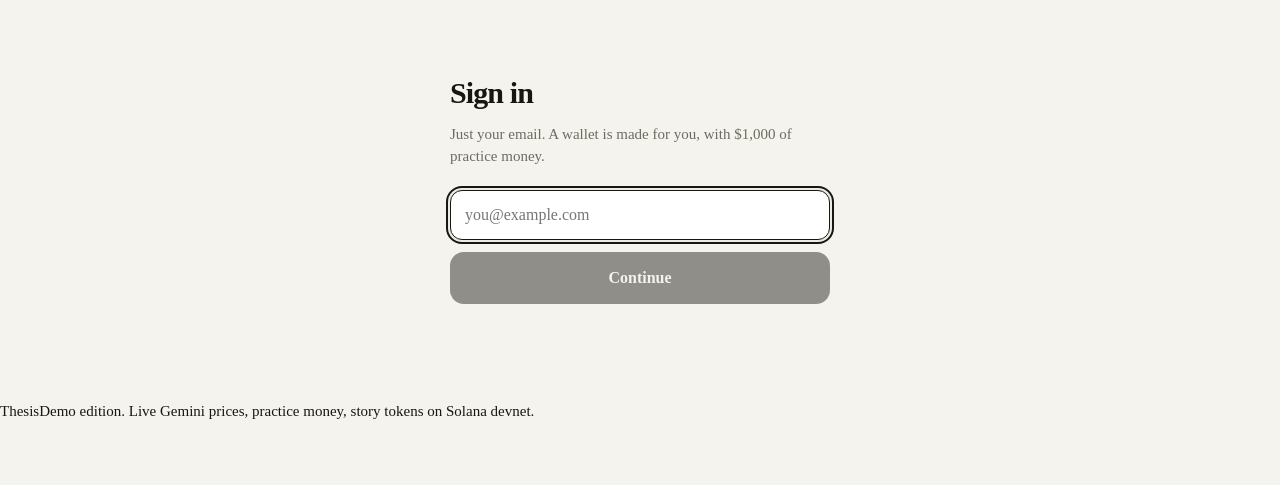
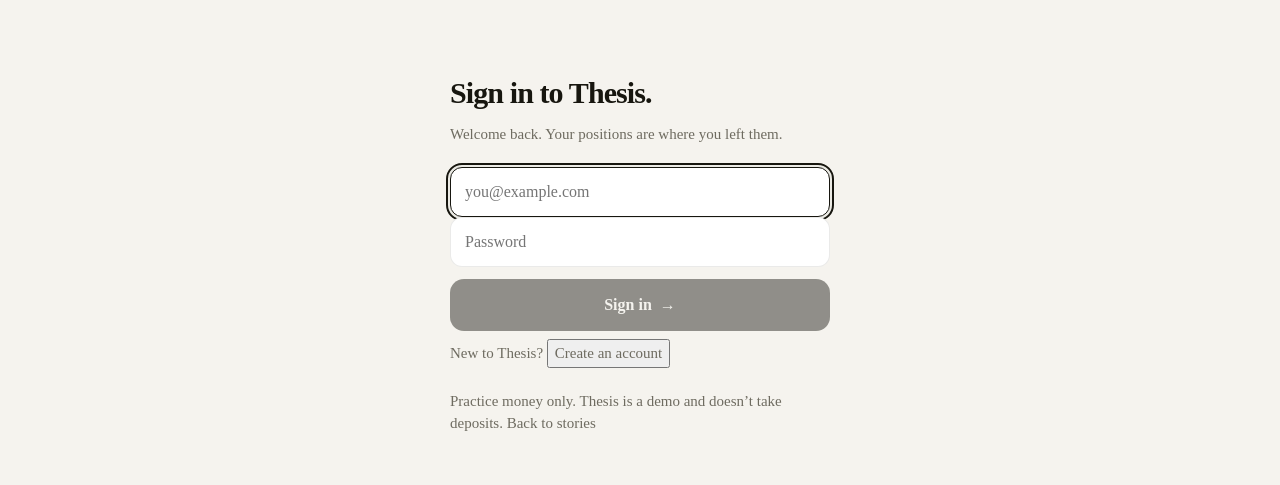
Before and after one commit to maanas-pab/thesis, a Next.js app: page /signin in a window 1280 px wide. Shown: the part 122-607 px from the top of the page. Built offline with nearby package versions, Linux system fonts and the light colour scheme; no server answers.

Commit message:
feat(auth): update sign-in and registration page

```diff
--- a/app/signin/page.tsx
+++ b/app/signin/page.tsx
@@ -1,37 +1,89 @@
 "use client";
+import Link from "next/link";
 import { useRouter, useSearchParams } from "next/navigation";
-import { Suspense, useState } from "react";
-import { signIn } from "@/lib/store";
+import { Suspense, useEffect, useState } from "react";
+import { hasLocalAccount, signIn } from "@/lib/store";
 
 function Form() {
   const router = useRouter();
-  const next = useSearchParams().get("next");
+  const params = useSearchParams();
+  const next = params.get("next");
+  const [mode, setMode] = useState<"signin" | "signup">(params.get("mode") === "signup" ? "signup" : "signin");
   const [email, setEmail] = useState("");
-  const ok = /^\S+@\S+\.\S+$/.test(email);
+  const [password, setPassword] = useState("");
+  const [error, setError] = useState<string | null>(null);
+  const [busy, setBusy] = useState(false);
+  const [legacy, setLegacy] = useState(false);
+  useEffect(() => setLegacy(hasLocalAccount()), []);
+  const ok = /^\S+@\S+\.\S+$/.test(email) && password.length >= (mode === "signup" ? 8 : 1);
+  const signup = mode === "signup";
+
   return (
     <form
       className="signin"
-      onSubmit={(e) => {
+      onSubmit={async (e) => {
         e.preventDefault();
-        if (!ok) return;
-        signIn(email.trim());
+        if (!ok || busy) return;
+        setBusy(true);
+        setError(null);
+        const err = await signIn(email.trim(), password, mode);
+        setBusy(false);
+        if (err) return setError(err);
         router.replace(next && next.startsWith("/") && !next.startsWith("//") ? next : "/");
       }}
     >
-      <h1>Sign in</h1>
-      <p>Just your email. A wallet is made for you, with $1,000 of practice money.</p>
+      <span className="mark big rise" />
+      <h1 className="rise" style={{ "--d": "60ms" } as React.CSSProperties}>
+        {signup ? "Create your account." : "Sign in to Thesis."}
+      </h1>
+      <p className="rise" style={{ "--d": "140ms" } as React.CSSProperties}>
+        {signup
+          ? legacy
+            ? "Your practice account on this device comes with you: cash, positions and history."
+            : "You get $1,000 of practice money and a Solana devnet wallet. Your account follows you to any device."
+          : "Welcome back. Your positions are where you left them."}
+      </p>
       <input
-        className="field"
+        className="field rise"
+        style={{ "--d": "220ms" } as React.CSSProperties}
         type="email"
         placeholder="you@example.com"
         autoComplete="email"
+        aria-label="Email"
         autoFocus
         value={email}
         onChange={(e) => setEmail(e.target.value)}
       />
-      <button className="btn wide" disabled={!ok}>
-        Continue
+      <input
+        className="field rise"
+        style={{ "--d": "250ms" } as React.CSSProperties}
+        type="password"
+        placeholder={signup ? "Password, 8 characters or more" : "Password"}
+        autoComplete={signup ? "new-password" : "current-password"}
+        aria-label="Password"
+        value={password}
+        onChange={(e) => setPassword(e.target.value)}
+      />
+      {error && <p className="err signin-err">{error}</p>}
+      <button className="btn wide rise" style={{ "--d": "280ms" } as React.CSSProperties} disabled={!ok || busy} data-busy={busy}>
+        <span className="btn-label">{busy ? (signup ? "Creating account" : "Signing in") : signup ? "Create account" : "Sign in"}</span> <span className="arrow">→</span>
       </button>
+      <p className="signin-switch rise" style={{ "--d": "320ms" } as React.CSSProperties}>
+        {signup ? "Already have an account?" : "New to Thesis?"}{" "}
+        <button
+          type="button"
+          className="linkish"
+          onClick={() => {
+            setMode(signup ? "signin" : "signup");
+            setError(null);
+          }}
+        >
+          {signup ? "Sign in" : "Create an account"}
+        </button>
+      </p>
+      <p className="signin-fine">
+        Practice money only. Thesis is a demo and doesn&rsquo;t take deposits. <Link href="/">Back to stories</Link>
+      </p>
     </form>
   );
 }
```
